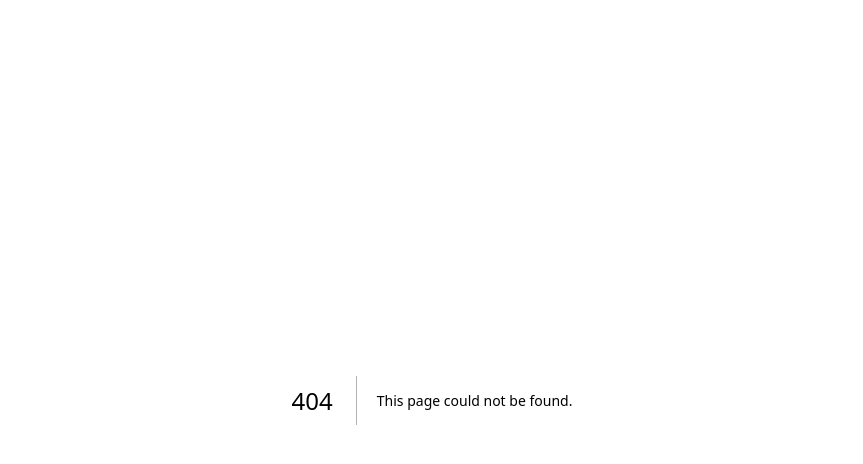
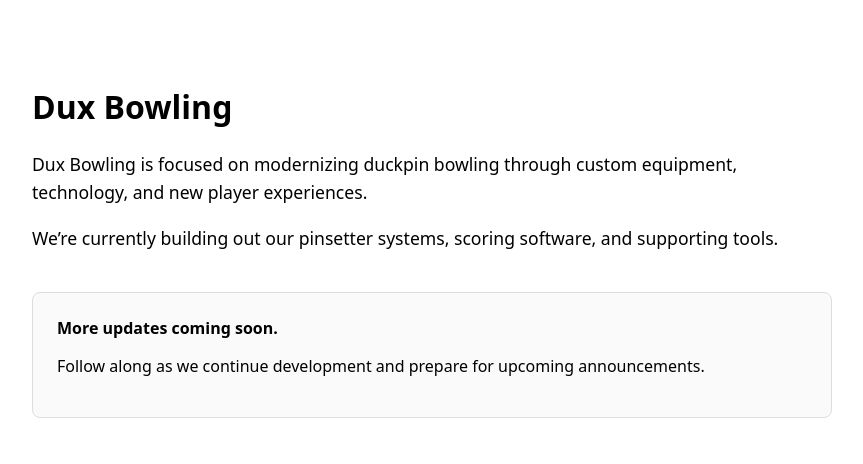
Before and after one commit to Ynkeefn62/dux-bowling, a Next.js app: page /test-db in a window 1280 px wide. Before the commit this address had no page. Shown: the top 464 px of the page, without its empty margins (208-1071 px from the left). Built offline with nearby package versions, Linux system fonts and the light colour scheme.

Commit message:
Create page.tsx

```diff
--- /dev/null
+++ b/app/test-db/page.tsx
@@ -0,0 +1,36 @@
+export default function Home() {
+  return (
+    <main style={{
+      maxWidth: "800px",
+      margin: "0 auto",
+      padding: "4rem 1.5rem",
+      fontFamily: "system-ui, sans-serif"
+    }}>
+      <h1>Dux Bowling</h1>
+
+      <p style={{ fontSize: "1.1rem", lineHeight: "1.6" }}>
+        Dux Bowling is focused on modernizing duckpin bowling through
+        custom equipment, technology, and new player experiences.
+      </p>
+
+      <p style={{ fontSize: "1.1rem", lineHeight: "1.6" }}>
+        We’re currently building out our pinsetter systems, scoring
+        software, and supporting tools.
+      </p>
+
+      <div style={{
+        marginTop: "2.5rem",
+        padding: "1.5rem",
+        border: "1px solid #ddd",
+        borderRadius: "8px",
+        background: "#fafafa"
+      }}>
+        <strong>More updates coming soon.</strong>
+        <p>
+          Follow along as we continue development and prepare for
+          upcoming announcements.
+        </p>
+      </div>
+    </main>
+  );
+}
```
